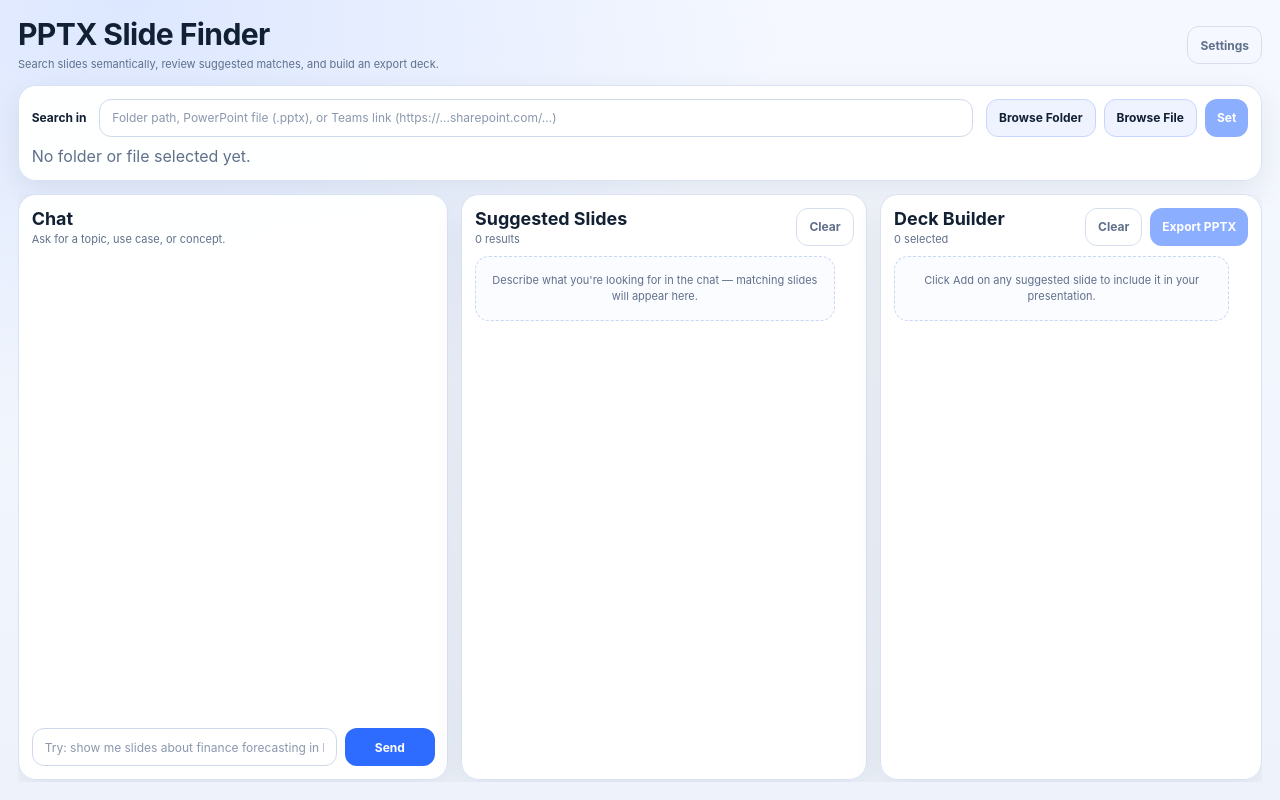
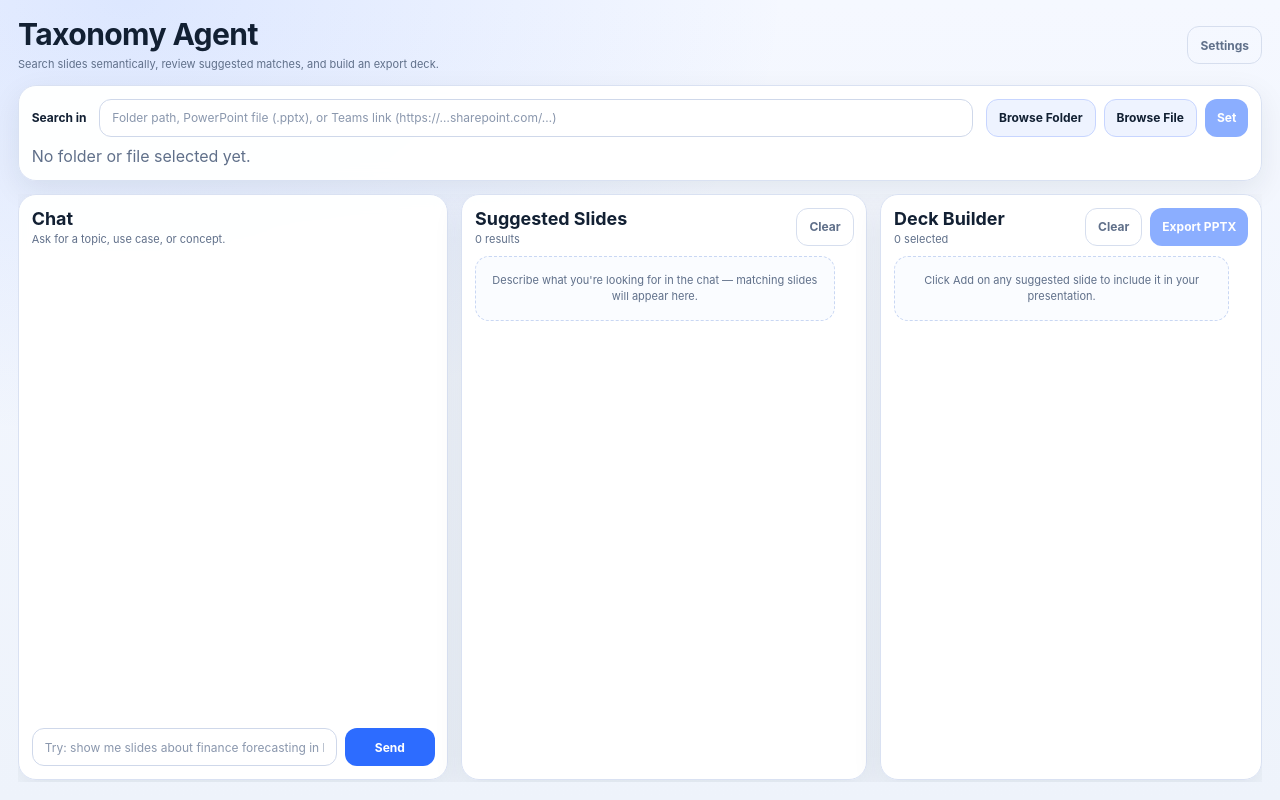
Before and after one commit to Ali-amoudi10/Taxonomy-Agent-with-Teams-Folders-Support, a FastAPI app: page / in a window 1280 px wide. Run offline with FastAPI, Linux system fonts and the light colour scheme; parts of the project's set-up code (start-up, migrations or seed data) failed here and were passed over.

Commit message:
Updated README.md

```diff
--- a/app/ui/templates/index.html
+++ b/app/ui/templates/index.html
@@ -6,7 +6,7 @@
     name="viewport"
     content="width=device-width, initial-scale=1, viewport-fit=cover"
   />
-  <title>PPTX Slide Finder</title>
+  <title>Taxonomy Agent</title>
   <link rel="stylesheet" href="/static/styles.css?v={{ asset_version }}" />
 </head>
 <body>
@@ -15,7 +15,7 @@
   <div class="app-shell">
     <header class="topbar">
       <div class="topbar-copy">
-        <h1>PPTX Slide Finder</h1>
+        <h1>Taxonomy Agent</h1>
         <p class="sub">
           Search slides semantically, review suggested matches, and build an export deck.
         </p>
```
Also changed, not shown: README.md, 3 other files.
